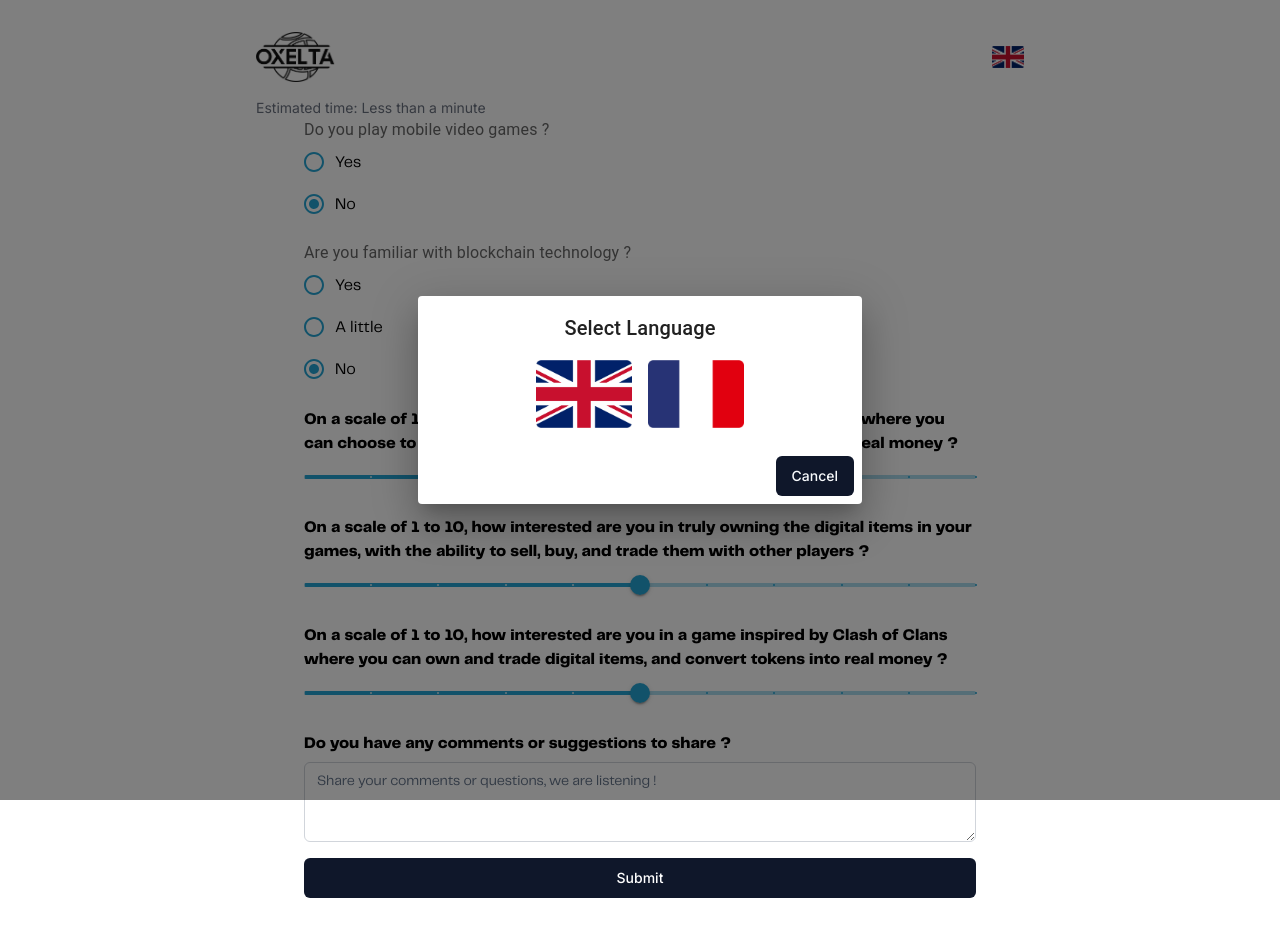
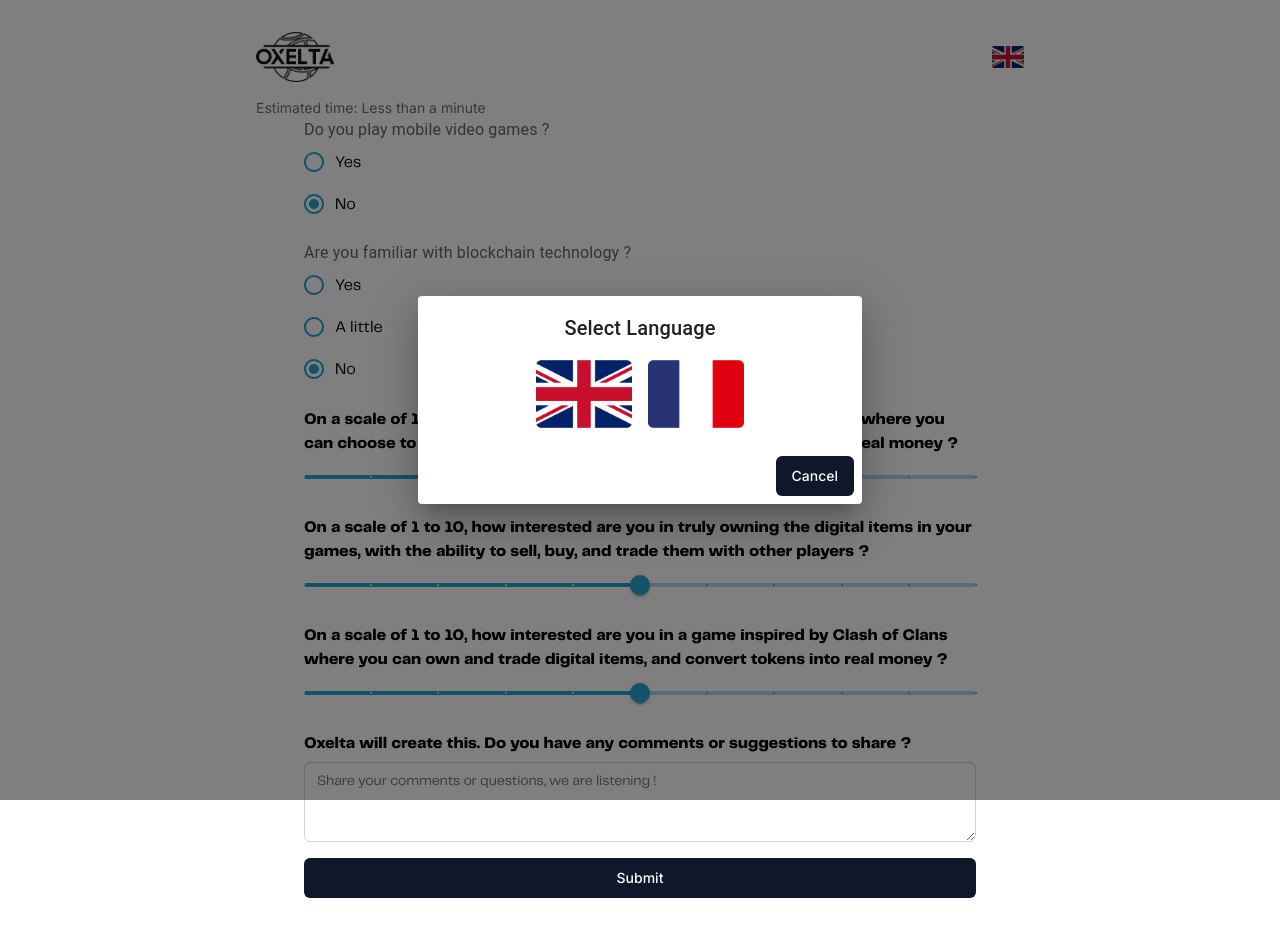
Before and after one commit to Martial4034/Oxelta_Sondage, a Next.js app: page / in a window 1280 px wide. Built offline with nearby package versions, Linux system fonts and the light colour scheme; no server answers.

Commit message:
chore: Update font styles and dependencies for PP Telegraf font

```diff
--- a/src/app/page.tsx
+++ b/src/app/page.tsx
@@ -36,7 +36,7 @@ const translations: Record<Language, { [key: string]: string }> = {
     interestMobileGameTokens: "On a scale of 1 to 10, how interested are you in playing a mobile game where you can choose to use the tokens you earn in-game or convert them into real money ?",
     interestDigitalPurchases: "On a scale of 1 to 10, how interested are you in truly owning the digital items in your games, with the ability to sell, buy, and trade them with other players ?",
     interestClashOfClans: "On a scale of 1 to 10, how interested are you in a game inspired by Clash of Clans where you can own and trade digital items, and convert tokens into real money ?",
-    comments: "Do you have any comments or suggestions to share ?",
+    comments: "Oxelta will create this. Do you have any comments or suggestions to share ?",
     commentsPlaceHolder: "Share your comments or questions, we are listening !",
     submit: "Submit",
     selectLanguage: "Select Language",
@@ -53,12 +53,12 @@ const translations: Record<Language, { [key: string]: string }> = {
     estimatedTime: "Estimated time: Less than a minute",
   },
   fr: {
-    mobileGames: "Jouez-vous à des jeux vidéo mobiles ?",
-    blockchainKnowledge: "Connaissez-vous la technologie blockchain ?",
+    mobileGames: "Joues-tu à des jeux vidéo mobiles ?",
+    blockchainKnowledge: "Connais-tu la technologie de la blockchain ?",
     interestMobileGameTokens: "De 1 à 10, quel est ton intérêt pour jouer à un jeu mobile où tu peux choisir si tes tokens gagnés dans le jeu peuvent être utilisés dans le jeu ou convertis en argent réel ?",
     interestDigitalPurchases: "De 1 à 10, quel est ton intérêt à posséder réellement les items numériques de tes jeux, t'offrant la possibilité de les vendre, acheter et échanger avec d'autres joueurs ?",
     interestClashOfClans: "De 1 à 10, quel est ton intérêt pour un jeu inspiré de Clash of Clans où tu peux posséder et échanger des items numériques, et convertir des tokens en argent réel ?",
-    comments: "Avez-vous des commentaires ou des suggestions à partager ?",
+    comments: "Oxelta va créer cela. As-tu des commentaires ou des suggestions à partager ?",
     commentsPlaceHolder: "Partagez vos commentaires ou questions, nous sommes à votre écoute !",
     submit: "Soumettre",
     selectLanguage: "Sélectionner la langue",
```
